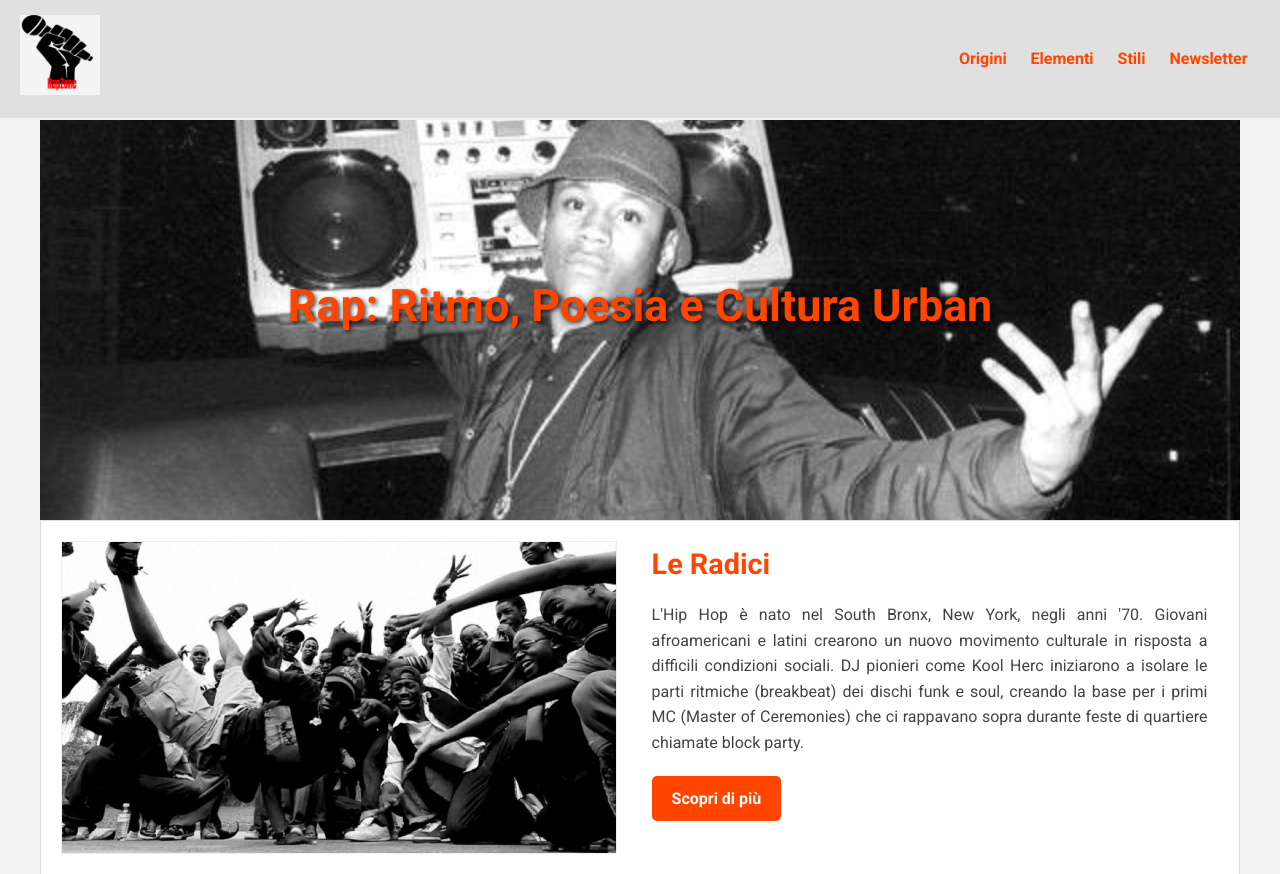
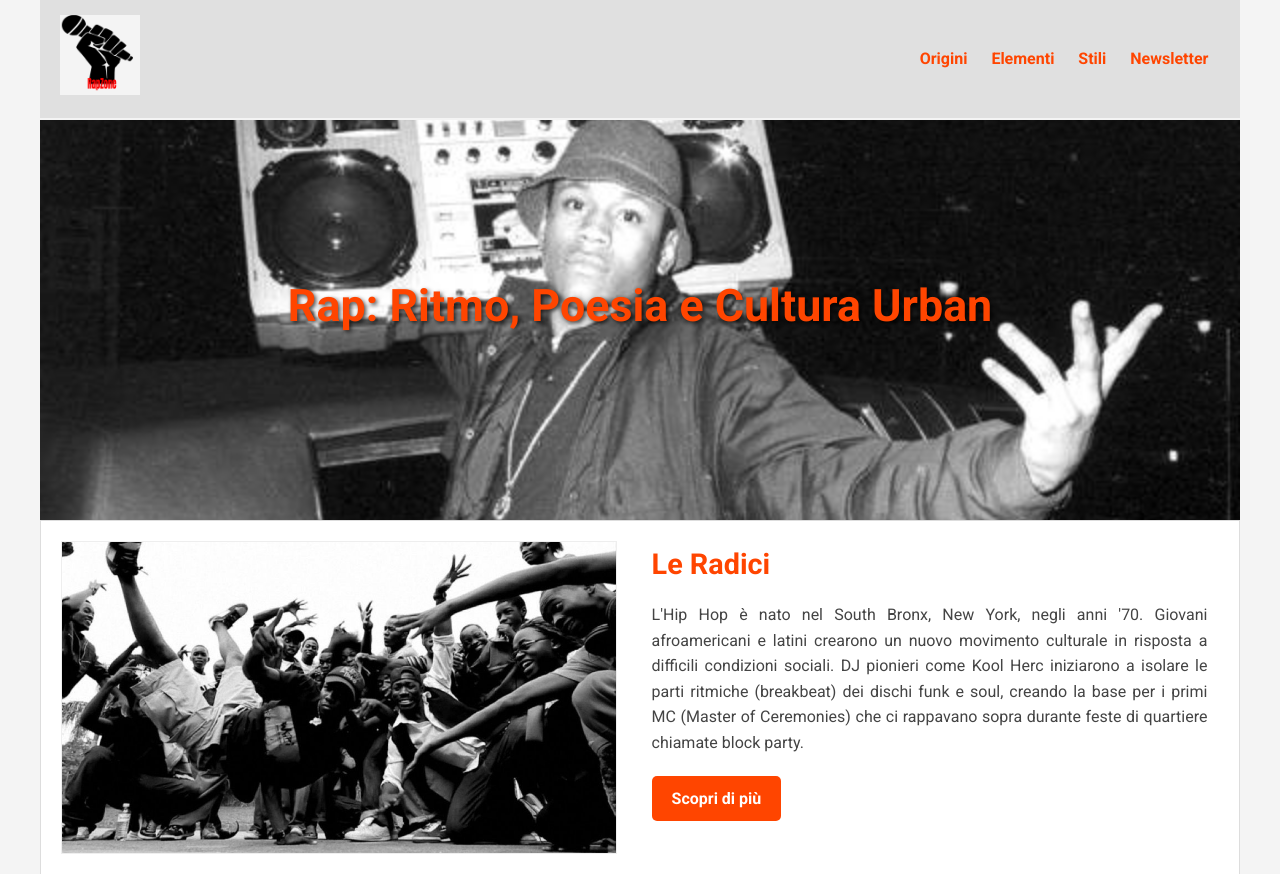
Before and after one commit to Triba14/HTML-esercizi-6, a plain HTML site: page index.html in a window 1280 px wide. Shown: the top 874 px of the page. Drawn offline with Linux system fonts and the light colour scheme.

Commit message:
navbar migliorata

```diff
--- a/style.css
+++ b/style.css
@@ -25,8 +25,8 @@ body {
     font-size: 0;
     position: fixed;
     top: 0;
-    left: 0;
-    width: 100%;
+    left: auto;
+    width: 1200px;
     z-index: 1000;
 }
 
```
